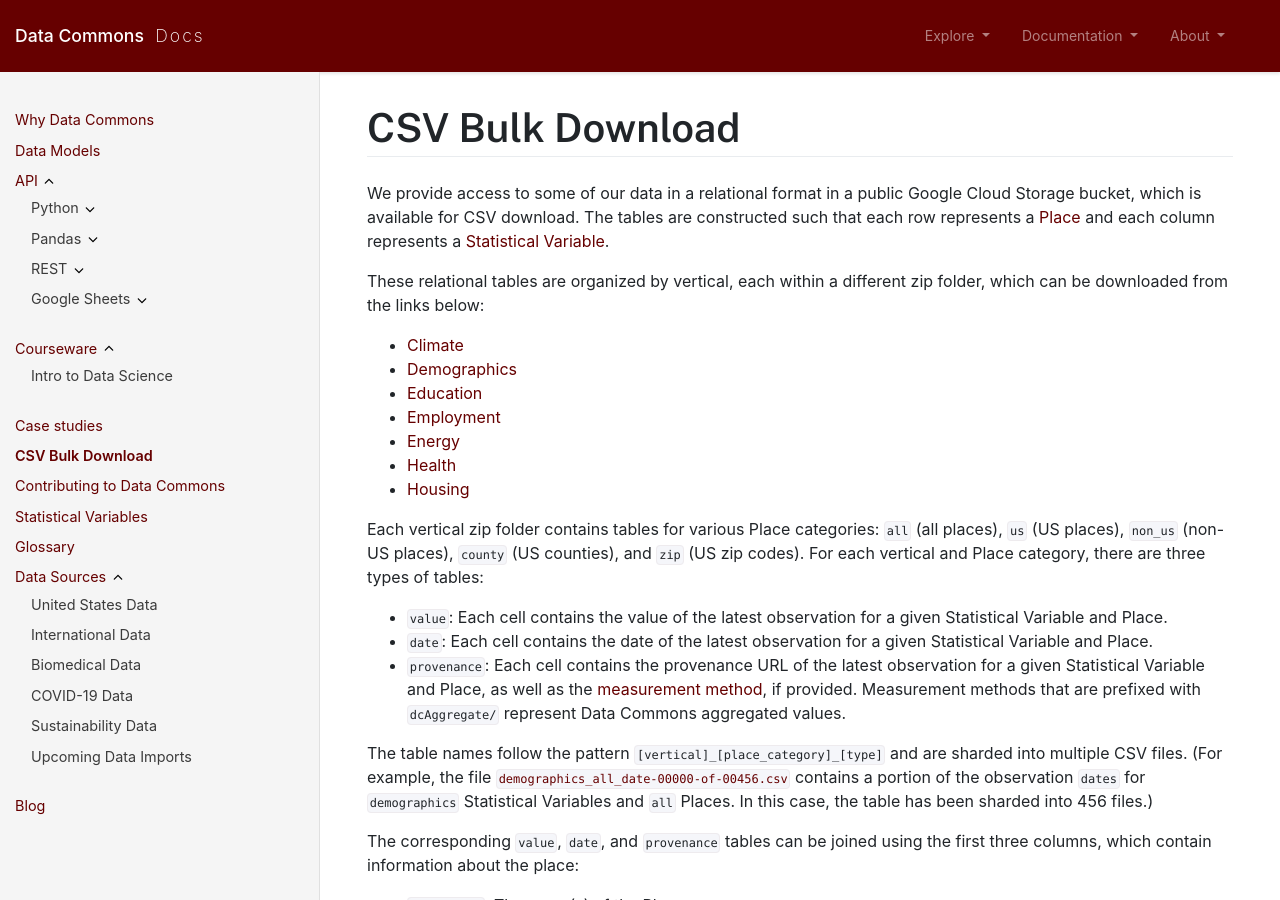
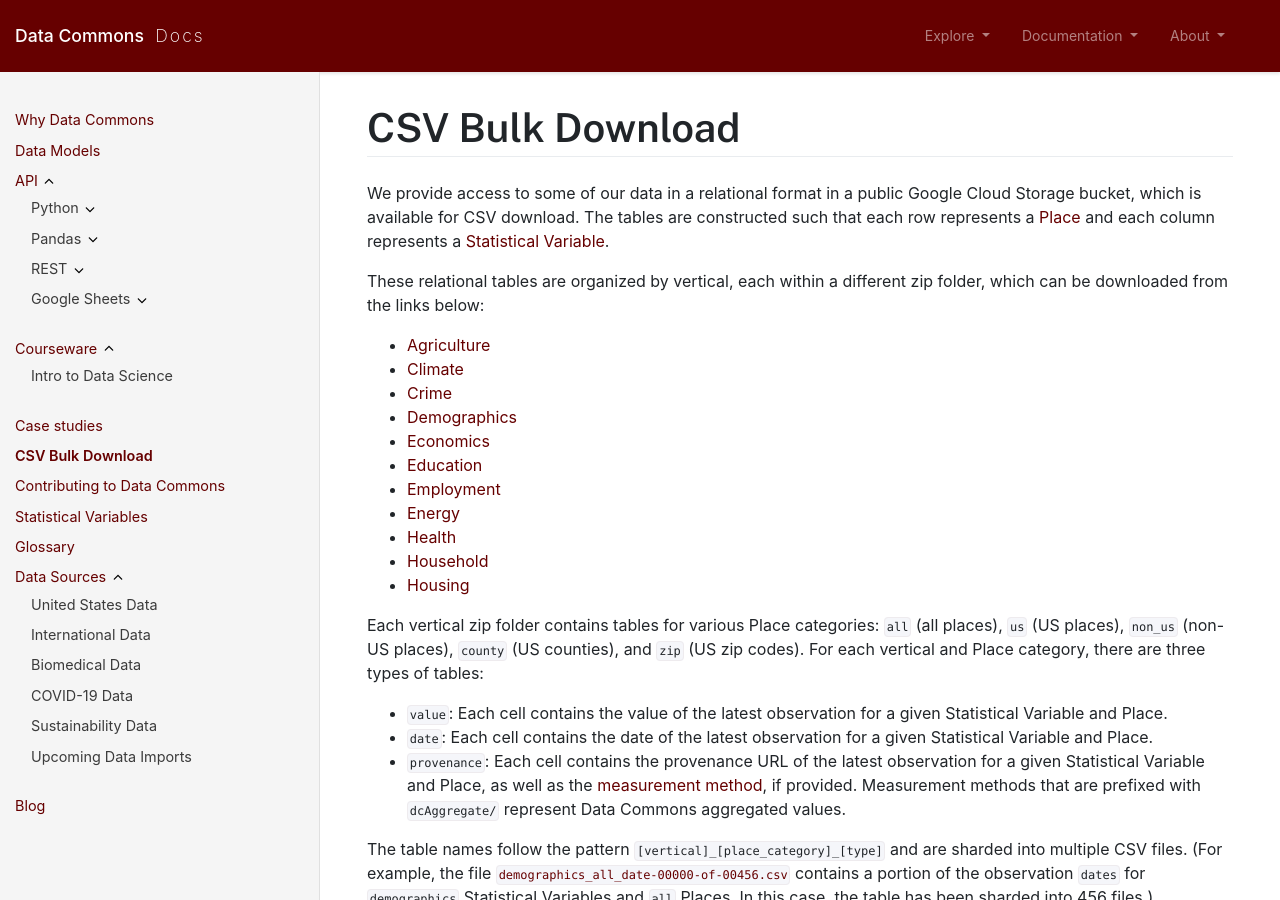
Before and after one commit to datacommonsorg/docsite, a Jekyll site: the page built from csv_download.md, in a window 1280 px wide and 900 px high. Built offline with Jekyll 4.4.1, drawn with Linux system fonts in a browser that asks for light colours; comment, search, counter and statistics services are not loaded.

Commit message:
add new verticals to csv download (#201)

```diff
--- a/csv_download.md
+++ b/csv_download.md
@@ -10,12 +10,16 @@ has_children: false
 We provide access to some of our data in a relational format in a public Google Cloud Storage bucket, which is available for CSV download. The tables are constructed such that each row represents a [Place](https://datacommons.org/browser/Place) and each column represents a [Statistical Variable](https://datacommons.org/browser/StatisticalVariable).
 
 These relational tables are organized by vertical, each within a different zip folder, which can be downloaded from the links below:
+* [Agriculture](https://storage.googleapis.com/relational_tables/agriculture.zip)
 * [Climate](https://storage.googleapis.com/relational_tables/climate.zip)
+* [Crime](https://storage.googleapis.com/relational_tables/crime.zip)
 * [Demographics](https://storage.googleapis.com/relational_tables/demographics.zip)
+* [Economics](https://storage.googleapis.com/relational_tables/economics.zip)
 * [Education](https://storage.googleapis.com/relational_tables/education.zip)
 * [Employment](https://storage.googleapis.com/relational_tables/employment.zip)
 * [Energy](https://storage.googleapis.com/relational_tables/energy.zip)
 * [Health](https://storage.googleapis.com/relational_tables/health.zip)
+* [Household](https://storage.googleapis.com/relational_tables/household.zip)
 * [Housing](https://storage.googleapis.com/relational_tables/housing.zip)
 
 Each vertical zip folder contains tables for various Place categories: `all` (all places), `us` (US places), `non_us` (non-US places), `county` (US counties), and `zip` (US zip codes). For each vertical and Place category, there are three types of tables:
```
